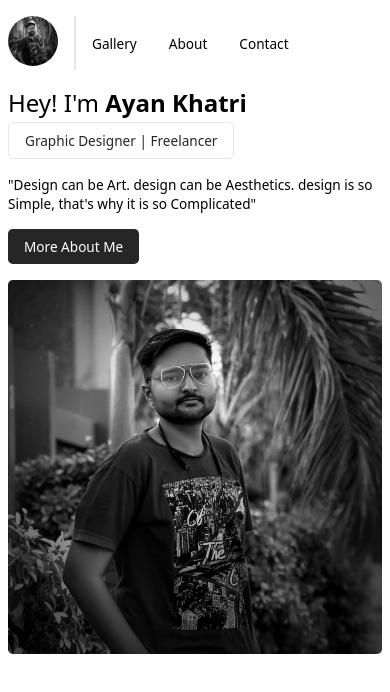
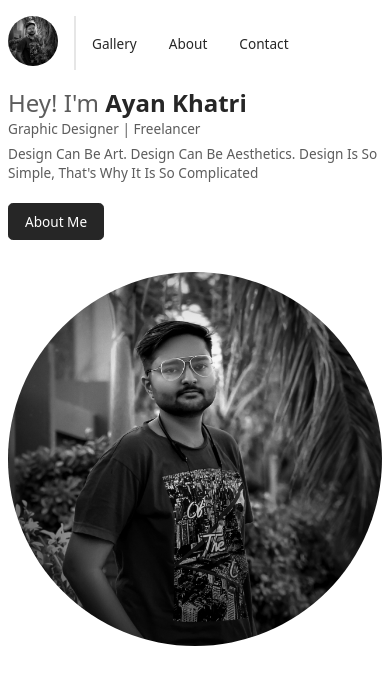
Before and after one commit to mr-saad/mrakediting, a Next.js app: page / in a window 390 px wide. Shown: the top 692 px of the page. Built offline with nearby package versions, Linux system fonts and the light colour scheme.

Commit message:
Add files via upload

```diff
--- a/pages/index.js
+++ b/pages/index.js
@@ -16,18 +16,18 @@ const Home = () => {
         <h1 className="headingAk">
           Hey! I'm <span>Ayan Khatri</span>
         </h1>
-        <p className="tag">graphic designer | freelancer</p>
+        <p>Graphic Designer | Freelancer</p>
         <p className="headerDescription">
-          "Design can be Art. design can be Aesthetics. design is so Simple,
-          that's why it is so Complicated"
+          Design can be Art. design can be Aesthetics. design is so Simple,
+          that's why it is so Complicated
         </p>
         <Link href="/about" className="btn">
-          More About Me
+          About Me
         </Link>
       </div>
 
       <Image
-        sizes="(max-width:540px) 50vw,(max-width:1200px) 80vw"
+        sizes="(max-width: 540px) 50vw,(max-width: 1200px) 80vw"
         priority={true}
         width={500}
         height={500}
--- a/styles/global.css
+++ b/styles/global.css
@@ -10,8 +10,15 @@
   --bg: #262626;
   --light: hsl(0, 0%, 90%);
 }
+img {
+  background-size: contain !important;
+}
 body {
   padding-top: 5rem;
+  color: #262626bf;
+}
+a {
+  color: #262626;
 }
 .main_div {
   overflow: hidden;
@@ -64,7 +71,6 @@ nav ul a {
   border-radius: 0.3rem;
   padding: 0.5rem 1rem;
   text-align: center;
-  color: #000;
   text-decoration: none;
   transition: all 0.2s linear;
   -webkit-transition: all 0.2s linear;
@@ -78,16 +84,18 @@ nav ul a {
 }
 
 nav a.active {
-  background: var(--bg);
-  color: #fff;
+  font-weight: bold;
 }
 
 /* home page=============>> */
 
 section {
-  /* border: 1px solid; */
   display: flex;
   margin-top: 2rem;
+}
+.home {
+  gap: 2rem;
+  align-items: center;
 }
 .home .left,
 .home img {
@@ -97,34 +105,19 @@ section {
   display: block;
   filter: grayscale(1);
   -webkit-filter: grayscale(1);
-  border-radius: 0.3rem;
-  -webkit-border-radius: 0.3rem;
-  -moz-border-radius: 0.3rem;
-  -ms-border-radius: 0.3rem;
-  -o-border-radius: 0.3rem;
+  border-radius: 100vw;
+  -webkit-border-radius: 100vw;
+  -moz-border-radius: 100vw;
+  -ms-border-radius: 100vw;
+  -o-border-radius: 100vw;
 }
 .headingAk {
-  font-size: 1rem;
-  margin-left: 1.1rem;
+  font-size: 3rem;
   font-weight: normal;
 }
 .headingAk span {
   font-weight: bold;
-}
-
-.tag {
-  display: inline-block;
-  margin-top: 0.5rem;
-  text-transform: capitalize;
-  border: 1px solid var(--light);
   color: var(--bg);
-  padding: 0.5rem 1rem;
-  border-radius: 0.3rem;
-  margin-bottom: 2rem;
-  -webkit-border-radius: 0.3rem;
-  -moz-border-radius: 0.3rem;
-  -ms-border-radius: 0.3rem;
-  -o-border-radius: 0.3rem;
 }
 
 .btn {
@@ -140,6 +133,15 @@ section {
   -moz-border-radius: 0.3rem;
   -ms-border-radius: 0.3rem;
   -o-border-radius: 0.3rem;
+  border: 1px solid var(--bg);
+}
+.btn:hover {
+  background: #fff;
+  color: var(--bg);
+}
+.headerDescription {
+  margin-block: 0.35rem;
+  text-transform: capitalize;
 }
 
 /* gallery=================>> */
@@ -229,7 +231,6 @@ img {
 }
 .modal-img-container a {
   text-decoration: none;
-  color: #000;
   padding: 0.5rem 1rem;
   text-align: center;
 }
@@ -281,6 +282,12 @@ img {
   line-height: 2;
 }
 
+.aboutPs {
+  padding-left: 1.2rem;
+  line-height: 2;
+  margin-block: 2rem;
+}
+
 /* contact===========================>> */
 .contact {
   gap: 1rem;
@@ -292,7 +299,6 @@ img {
   background: var(--light);
   align-items: center;
   text-decoration: none;
-  color: #000;
   transition: all 0.2s linear;
   padding: 0.5rem 1rem;
   -webkit-transition: all 0.2s linear;
@@ -307,7 +313,7 @@ img {
 }
 .icon_container:active,
 .icon_container:hover {
-  background: #000;
+  background: var(--bg);
   color: #fff;
 }
 
@@ -336,15 +342,6 @@ img {
     font-size: 1.5rem;
     margin-left: 0;
   }
-  .tag {
-    margin-top: 0.2rem;
-    margin-bottom: 1rem;
-  }
-  .btn {
-    margin-bottom: 1rem;
-  }
-
-  /* portfolio========================>> */
 
   .filterBtn {
     padding: 0.7rem;
```
Also changed, not shown: pages/_app.js (+14 -19 lines), pages/about.js (+29 -5 lines), pages/contact.js (+9 -12 lines), pages/gallery.js (+3 -14 lines).
